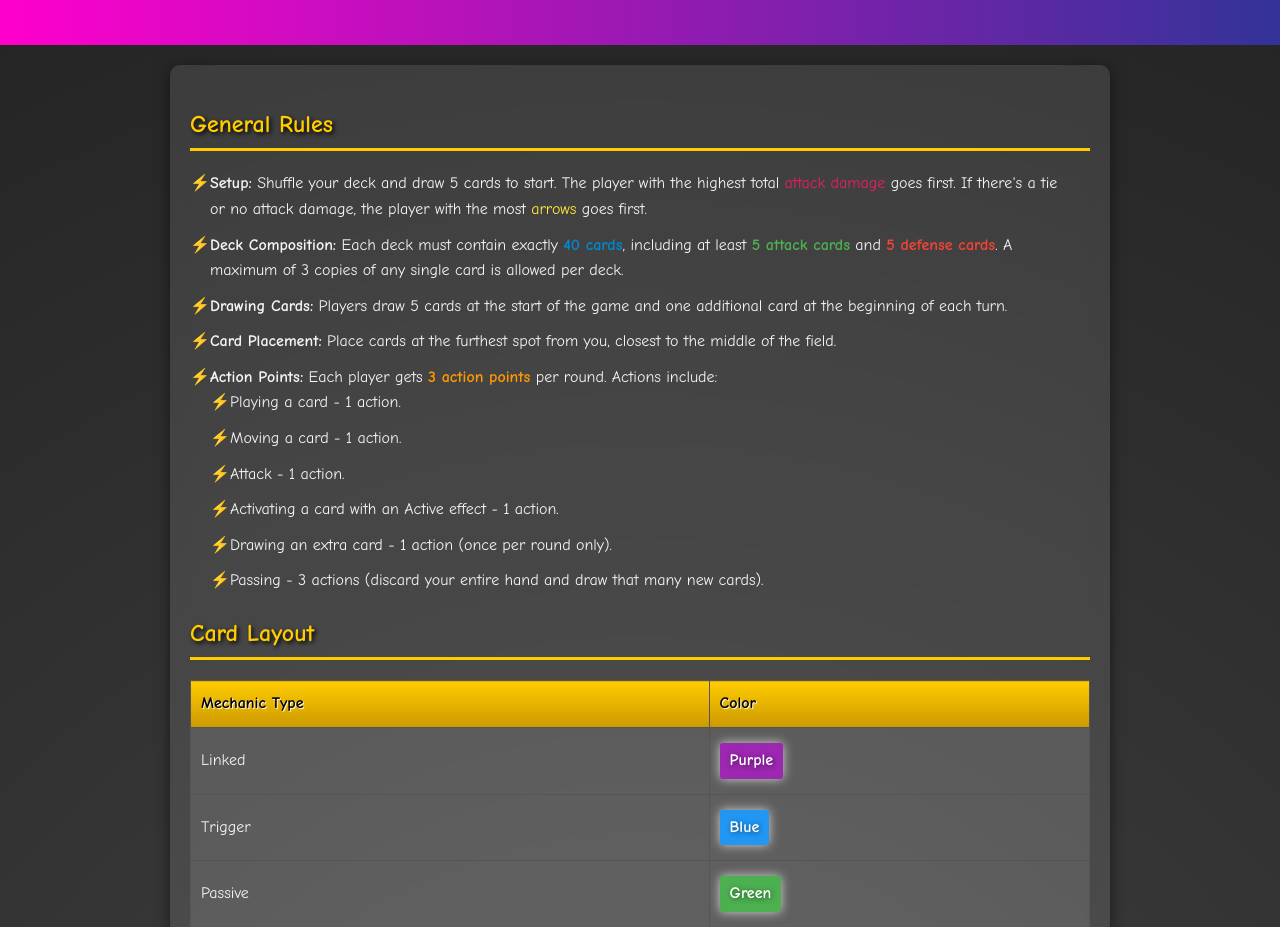
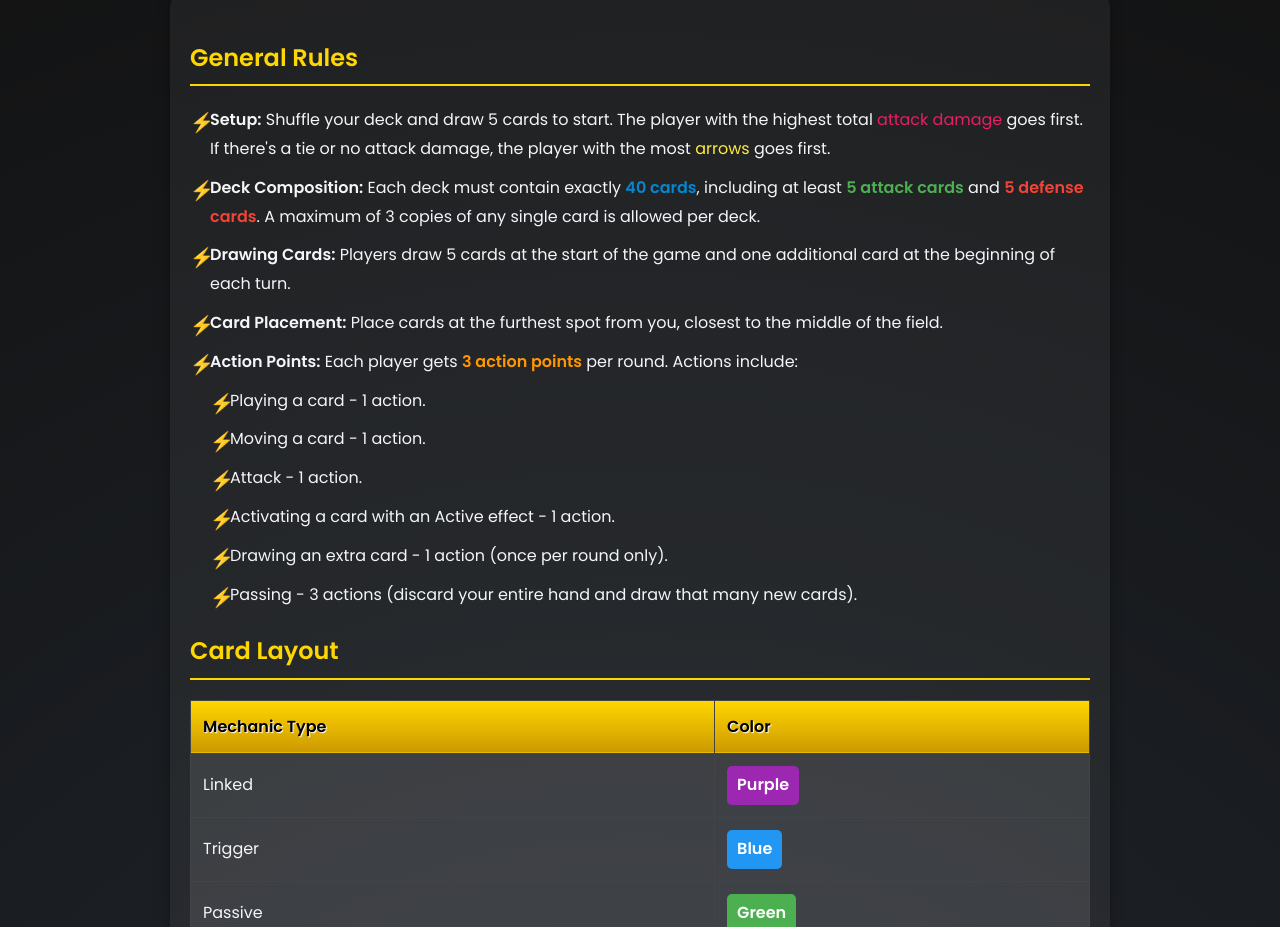
Before and after one commit to KidMessiah/GameRules, a plain HTML site: page index.html in a window 1280 px wide. Shown: the part 128-1055 px from the top of the page. Drawn offline with Linux system fonts and the light colour scheme.

Commit message:
CSS change

```diff
--- a/index.html
+++ b/index.html
@@ -4,135 +4,7 @@
     <meta charset="UTF-8">
     <meta name="viewport" content="width=device-width, initial-scale=1.0">
     <title>Card Game Rules 1.1</title>
-    <style>
-        body {
-            font-family: 'Comic Sans MS', sans-serif;
-            margin: 0;
-            padding: 0;
-            background: radial-gradient(circle, #333333, #111111);
-            color: #f4f4f9;
-            line-height: 1.6;
-            animation: backgroundPulse 5s infinite alternate;
-        }
-
-        @keyframes backgroundPulse {
-            0% { background: radial-gradient(circle, #333333, #111111); }
-            100% { background: radial-gradient(circle, #444444, #222222); }
-        }
-
-        header {
-            background: linear-gradient(to right, #ff00cc, #333399);
-            color: #fff;
-            padding: 1rem;
-            text-align: center;
-            text-shadow: 2px 2px 8px rgba(0, 0, 0, 0.8);
-            animation: glowHeader 3s infinite;
-        }
-
-        @keyframes glowHeader {
-            0% { text-shadow: 2px 2px 8px #ff00cc; }
-            50% { text-shadow: 2px 2px 8px #ff0099; }
-            100% { text-shadow: 2px 2px 8px #333399; }
-        }
-
-        h1 {
-            font-size: 3rem;
-            color: #fff;
-        }
-
-        h2 {
-            color: #ffcc00;
-            text-shadow: 2px 2px 4px #000;
-            border-bottom: 3px solid #ffcc00;
-            padding-bottom: 5px;
-        }
-
-        main {
-            max-width: 900px;
-            margin: 20px auto;
-            padding: 20px;
-            background: rgba(255, 255, 255, 0.1);
-            box-shadow: 0 4px 15px rgba(0, 0, 0, 0.5);
-            border-radius: 10px;
-            backdrop-filter: blur(10px);
-        }
-
-        ul {
-            margin: 0;
-            padding: 0 20px;
-        }
-
-        li {
-            margin-bottom: 10px;
-            transition: transform 0.3s ease;
-        }
-
-        li:hover {
-            transform: scale(1.1);
-        }
-
-        table {
-            width: 100%;
-            border-collapse: collapse;
-            margin: 20px 0;
-            animation: fadeIn 2s;
-        }
-
-        th, td {
-            border: 1px solid #555;
-            text-align: left;
-            padding: 10px;
-            background: rgba(255, 255, 255, 0.1);
-        }
-
-        th {
-            background: linear-gradient(to bottom, #ffcc00, #cc9900);
-            color: #000;
-            text-shadow: 1px 1px 1px #fff;
-        }
-
-        .mechanic-type {
-            display: inline-block;
-            padding: 5px 10px;
-            margin: 5px 0;
-            color: #fff;
-            border-radius: 3px;
-            font-weight: bold;
-            text-shadow: 1px 1px 5px rgba(0, 0, 0, 0.5);
-            animation: mechanicGlow 3s infinite alternate;
-        }
-
-        .linked { background: #9c27b0; }
-        .trigger { background: #2196f3; }
-        .passive { background: #4caf50; }
-        .active { background: #ff9800; }
-        .normal { background: #9e9e9e; }
-
-        @keyframes mechanicGlow {
-            0% { box-shadow: 0 0 5px rgba(255, 255, 255, 0.5); }
-            100% { box-shadow: 0 0 15px rgba(255, 255, 255, 0.9); }
-        }
-
-        .highlight {
-            background: linear-gradient(to right, #ffeb3b, #ff9800);
-            border-left: 6px solid #ff9800;
-            padding: 15px;
-            margin: 10px 0;
-            color: #000;
-            font-weight: bold;
-            text-shadow: 1px 1px 3px #fff;
-        }
-
-        @keyframes fadeIn {
-            from { opacity: 0; transform: translateY(-10px); }
-            to { opacity: 1; transform: translateY(0); }
-        }
-
-        li::marker {
-            content: '⚡';
-            color: #ff9800;
-        }
-    </style>
+	<link rel="stylesheet" href="styles.css">
 </head>
 <body>
     <header>
--- /dev/null
+++ b/styles.css
@@ -0,0 +1,104 @@
+@import url('https://fonts.googleapis.com/css2?family=Poppins:wght@300;400;600&display=swap');
+
+body {
+    font-family: 'Poppins', sans-serif;
+    margin: 0;
+    padding: 0;
+    background: radial-gradient(circle, #222831, #121212);
+    color: #f4f4f9;
+    line-height: 1.8;
+}
+
+header {
+    background: linear-gradient(to right, #ff6ec7, #6a5acd);
+    color: #fff;
+    padding: 1rem 0;
+    text-align: center;
+    text-shadow: 1px 1px 6px rgba(0, 0, 0, 0.6);
+}
+
+h1 {
+    font-size: 2.5rem;
+    margin: 0;
+}
+
+h2 {
+    color: #ffd700;
+    border-bottom: 2px solid #ffd700;
+    padding-bottom: 5px;
+    margin: 20px 0;
+}
+
+main {
+    max-width: 900px;
+    margin: 20px auto;
+    padding: 20px;
+    background: rgba(255, 255, 255, 0.05);
+    border-radius: 10px;
+    box-shadow: 0 4px 15px rgba(0, 0, 0, 0.3);
+}
+
+ul {
+    list-style-type: none;
+    padding: 0;
+}
+
+li {
+    margin: 10px 0;
+    padding-left: 20px;
+    position: relative;
+}
+
+li::before {
+    content: '⚡';
+    position: absolute;
+    left: 0;
+    color: #ff9800;
+    font-size: 1.2rem;
+}
+
+table {
+    width: 100%;
+    border-collapse: collapse;
+    margin: 20px 0;
+}
+
+th, td {
+    border: 1px solid #444;
+    text-align: left;
+    padding: 12px;
+    background: rgba(255, 255, 255, 0.1);
+}
+
+th {
+    background: linear-gradient(to bottom, #ffd700, #cc9900);
+    color: #000;
+    text-shadow: 1px 1px 1px #fff;
+}
+
+.mechanic-type {
+    padding: 5px 10px;
+    border-radius: 5px;
+    font-weight: 600;
+    color: #fff;
+    display: inline-block;
+}
+
+.linked { background: #9c27b0; }
+.trigger { background: #2196f3; }
+.passive { background: #4caf50; }
+.active { background: #ff9800; }
+.normal { background: #9e9e9e; }
+
+p, ul {
+    margin-bottom: 20px;
+}
+
+.highlight {
+    background: linear-gradient(to right, #ffeb3b, #ff9800);
+    border-left: 6px solid #ff9800;
+    padding: 15px;
+    color: #000;
+    font-weight: 600;
+    margin: 10px 0;
+}
```
